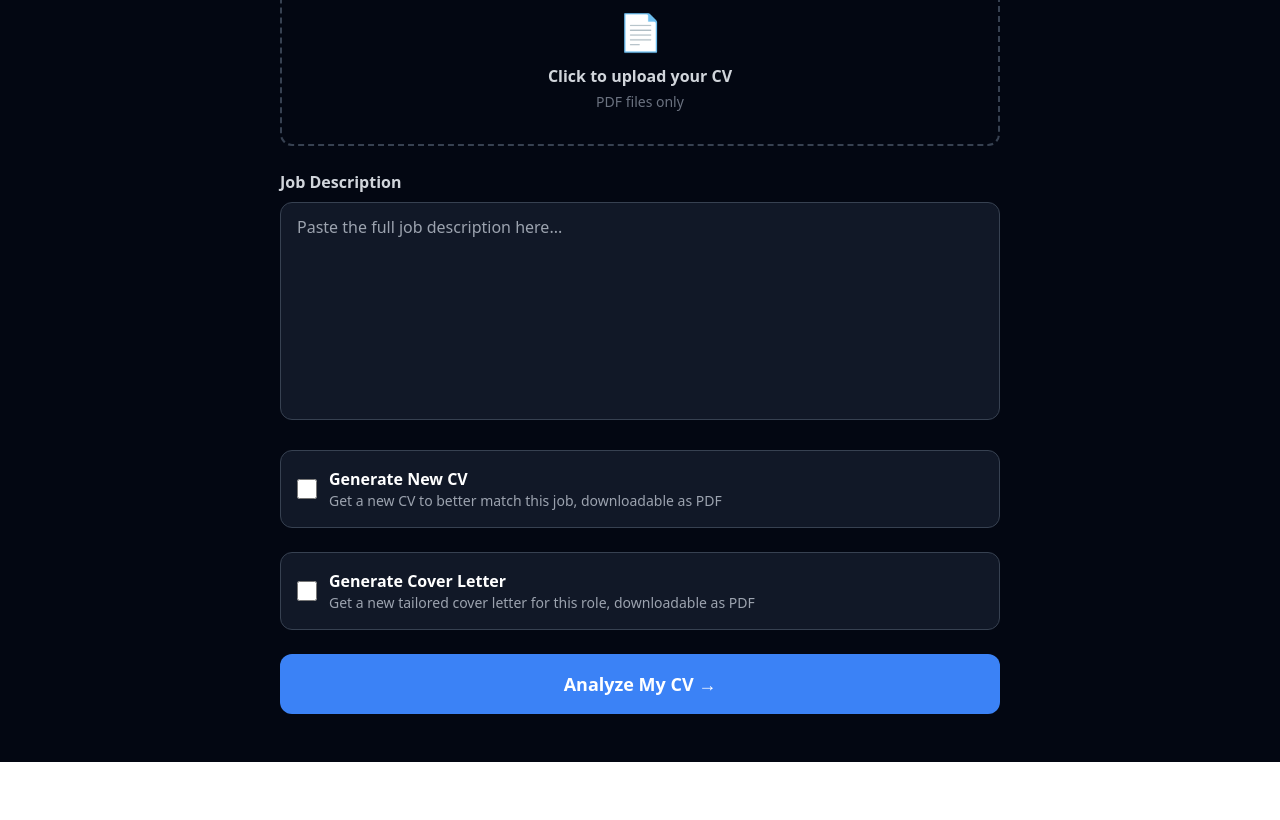
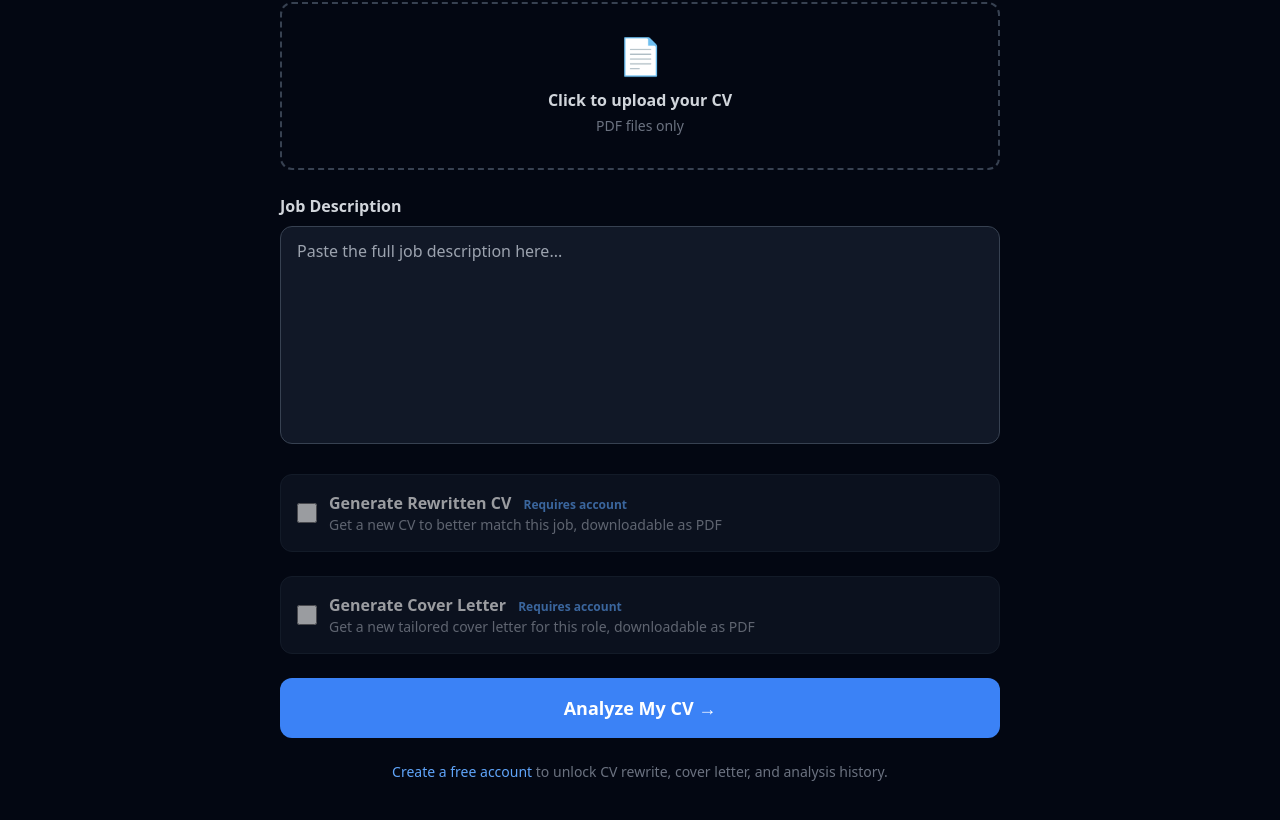
Before and after one commit to unbothered042/resumex-frontend, a React (Create React App) app: page /dashboard in a window 1280 px wide. Shown: the part 286-1106 px from the top of the page. Before the commit the page ends 1048 px from the top, so only its background shows below. Built offline with nearby package versions, Linux system fonts and the light colour scheme.

Commit message:
Add guest analysis flow and upgrade prompts

```diff
--- a/src/pages/Dashboard.js
+++ b/src/pages/Dashboard.js
@@ -1,5 +1,5 @@
 import React, { useState } from 'react';
-import { useNavigate } from 'react-router-dom';
+import { useNavigate, Link } from 'react-router-dom';
 import API from '../api/axios';
 import Navbar from '../components/Navbar';
 
@@ -11,11 +11,15 @@ function Dashboard() {
   const [coverLetterRequested, setCoverLetterRequested] = useState(false);
   const [loading, setLoading] = useState(false);
   const [error, setError] = useState('');
+  const [requiresAuth, setRequiresAuth] = useState(false);
+
+  const token = localStorage.getItem('access_token');
 
   const handleSubmit = async (e) => {
     e.preventDefault();
     setLoading(true);
     setError('');
+    setRequiresAuth(false);
 
     try {
       const formData = new FormData();
@@ -30,7 +34,12 @@ function Dashboard() {
 
       navigate('/results', { state: { analysis: res.data } });
     } catch (err) {
-      setError('Analysis failed. Please check your CV and try again.');
+      if (err.response?.data?.requires_auth) {
+        setRequiresAuth(true);
+        setError('');
+      } else {
+        setError('Analysis failed. Please check your CV and try again.');
+      }
     } finally {
       setLoading(false);
     }
@@ -41,11 +50,22 @@ function Dashboard() {
       <Navbar />
       <div className="max-w-3xl mx-auto px-6 py-12">
         <h1 className="text-4xl font-bold mb-2">Analyze Your CV</h1>
-        <p className="text-gray-400 mb-10">Upload your CV and paste the job description to get started.</p>
+        <p className="text-gray-400 mb-10">Start with a free CV analysis, no account required. Sign up to unlock tailored rewrites and cover letters</p>
 
         {error && (
           <div className="bg-red-500 bg-opacity-20 border border-red-500 text-red-400 px-4 py-3 rounded-lg mb-6">
             {error}
+          </div>
+        )}
+
+        {requiresAuth && (
+          <div className="bg-blue-500 bg-opacity-20 border border-blue-500 text-blue-300 px-4 py-4 rounded-lg mb-6">
+            <p className="font-semibold mb-2">Create a free account to unlock this feature.</p>
+            <p className="text-sm mb-4">Create a free CVX account to unlock tailored CV rewrites, cover letters and saved results.</p>
+            <div className="flex gap-3">
+              <Link to="/register" className="bg-blue-500 hover:bg-blue-600 px-4 py-2 rounded-lg text-sm font-semibold transition">Create Free Account</Link>
+              <Link to="/login" className="border border-blue-500 hover:bg-blue-500 hover:bg-opacity-20 px-4 py-2 rounded-lg text-sm font-semibold transition">Login</Link>
+            </div>
           </div>
         )}
 
@@ -76,18 +96,18 @@ function Dashboard() {
             <textarea value={jobDescription} onChange={(e) => setJobDescription(e.target.value)} required rows={8} placeholder="Paste the full job description here..." className="w-full bg-gray-900 border border-gray-700 rounded-xl px-4 py-3 focus:outline-none focus:border-blue-500 resize-none" />
           </div>
 
-          <div className="flex items-center gap-3 bg-gray-900 border border-gray-700 rounded-xl px-4 py-4">
+          <div className={`flex items-center gap-3 rounded-xl px-4 py-4 border ${token ? 'bg-gray-900 border-gray-700' : 'bg-gray-900 border-gray-800 opacity-60'}`}>
             <input type="checkbox" id="rewrite" checked={cvRewriteRequested} onChange={(e) => setCvRewriteRequested(e.target.checked)} className="w-5 h-5 accent-blue-500" />
-            <label htmlFor="rewrite" className="cursor-pointer">
-              <p className="font-semibold">Generate New CV</p>
+            <label htmlFor="rewrite" className="cursor-pointer flex-1">
+              <p className="font-semibold">Generate Rewritten CV {!token && <span className="text-blue-400 text-xs ml-2">Requires account</span>}</p>
               <p className="text-gray-400 text-sm">Get a new CV to better match this job, downloadable as PDF</p>
             </label>
           </div>
 
-          <div className="flex items-center gap-3 bg-gray-900 border border-gray-700 rounded-xl px-4 py-4">
+          <div className={`flex items-center gap-3 rounded-xl px-4 py-4 border ${token ? 'bg-gray-900 border-gray-700' : 'bg-gray-900 border-gray-800 opacity-60'}`}>
             <input type="checkbox" id="cover-letter" checked={coverLetterRequested} onChange={(e) => setCoverLetterRequested(e.target.checked)} className="w-5 h-5 accent-blue-500" />
-            <label htmlFor="cover-letter" className="cursor-pointer">
-              <p className="font-semibold">Generate Cover Letter</p>
+            <label htmlFor="cover-letter" className="cursor-pointer flex-1">
+              <p className="font-semibold">Generate Cover Letter {!token && <span className="text-blue-400 text-xs ml-2">Requires account</span>}</p>
               <p className="text-gray-400 text-sm">Get a new tailored cover letter for this role, downloadable as PDF</p>
             </label>
           </div>
@@ -95,6 +115,12 @@ function Dashboard() {
           <button type="submit" disabled={loading} className="bg-blue-500 hover:bg-blue-600 py-4 rounded-xl font-semibold text-lg transition disabled:opacity-50">
             {loading ? 'Analyzing your CV... This may take a moment ⏳' : 'Analyze My CV →'}
           </button>
+
+          {!token && (
+            <p className="text-center text-gray-500 text-sm">
+              <Link to="/register" className="text-blue-400 hover:underline">Create a free account</Link> to unlock CV rewrite, cover letter, and analysis history.
+            </p>
+          )}
         </form>
       </div>
     </div>
--- a/src/pages/Landing.js
+++ b/src/pages/Landing.js
@@ -19,9 +19,7 @@ function Landing() {
           Land Your Dream Job with <span className="text-blue-400">CVX</span>
         </h1>
         <p className="text-xl text-gray-400 max-w-2xl mb-10">
-          Upload your CV, paste the job description, and get an AI-powered analysis
-          with match score, skill gaps, improvement tips, and a rewritten CV — in seconds.
-        </p>
+          Get a Recruiter-Level CV Analysis in Seconds. Upload your CV and paste a job description to get instant AI-powered analysis. No account required to start. Sign up free to unlock CV rewrites and cover letters.</p>
         <div className="flex gap-4">
           {token ? (
             <Link
--- a/src/pages/Results.js
+++ b/src/pages/Results.js
@@ -7,6 +7,7 @@ function Results() {
   const location = useLocation();
   const navigate = useNavigate();
   const analysis = location.state?.analysis;
+  const token = localStorage.getItem('access_token');
 
   if (!analysis) {
     navigate('/dashboard');
@@ -81,33 +82,47 @@ function Results() {
         </div>
 
         <div className="bg-gray-900 border border-gray-700 rounded-xl p-6 mb-6">
-          <h2 className="text-xl font-semibold mb-4 text-yellow-400">📋 Summary</h2>
+          <h2 className="text-xl font-semibold mb-4 text-yellow-400">Summary</h2>
           <p className="text-gray-300 leading-relaxed">{analysis.summary}</p>
         </div>
 
         {analysis.cv_rewrite_requested && analysis.rewritten_cv && (
           <div className="bg-gray-900 border border-blue-500 rounded-xl p-6 mb-6">
             <h2 className="text-xl font-semibold mb-4 text-blue-400">New CV Ready</h2>
-            <p className="text-gray-400 mb-4">Your New CV tailored to this role is ready.</p>
-            <button onClick={() => handleDownload('cv')} className="bg-blue-500 hover:bg-blue-600 px-6 py-3 rounded-lg font-semibold transition">
-              Download New CV (PDF)
-            </button>
+            <p className="text-gray-400 mb-4">Your newly written CV tailored to this role is ready.</p>
+            <button onClick={() => handleDownload('cv')} className="bg-blue-500 hover:bg-blue-600 px-6 py-3 rounded-lg font-semibold transition">Download New CV (PDF)</button>
           </div>
         )}
 
         {analysis.cover_letter_requested && analysis.cover_letter && (
           <div className="bg-gray-900 border border-purple-500 rounded-xl p-6 mb-6">
             <h2 className="text-xl font-semibold mb-4 text-purple-400">Cover Letter Ready</h2>
-            <p className="text-gray-400 mb-4">Your new cover letter for this role is ready.</p>
-            <button onClick={() => handleDownload('cover-letter')} className="bg-purple-500 hover:bg-purple-600 px-6 py-3 rounded-lg font-semibold transition">
-              Download Cover Letter (PDF)
-            </button>
+            <p className="text-gray-400 mb-4">Your newly generated cover letter for this role is ready.</p>
+            <button onClick={() => handleDownload('cover-letter')} className="bg-purple-500 hover:bg-purple-600 px-6 py-3 rounded-lg font-semibold transition">Download Cover Letter (PDF)</button>
+          </div>
+        )}
+
+        {analysis.guest && (
+          <div className="bg-gray-900 border border-blue-500 rounded-xl p-6 mb-6">
+            <h2 className="text-xl font-semibold mb-3 text-blue-400">Want more from CVX?</h2>
+            <p className="text-gray-400 mb-4">Create a free account to unlock:</p>
+            <ul className="text-gray-300 text-sm mb-5 space-y-2">
+              <li>A new CV tailored to this job (PDF)</li>
+              <li>📝 A new cover letter for this role (PDF)</li>
+              <li>📋 Analysis history and access all past analyses</li>
+            </ul>
+            <div className="flex gap-3">
+              <Link to="/register" className="bg-blue-500 hover:bg-blue-600 px-6 py-3 rounded-lg font-semibold transition">Create Free Account</Link>
+              <Link to="/login" className="border border-gray-600 hover:border-blue-400 px-6 py-3 rounded-lg font-semibold transition">Login</Link>
+            </div>
           </div>
         )}
 
         <div className="flex gap-4 mt-4">
           <Link to="/dashboard" className="flex-1 text-center bg-gray-800 hover:bg-gray-700 py-3 rounded-xl font-semibold transition">Analyze Another CV</Link>
-          <Link to="/history" className="flex-1 text-center bg-gray-800 hover:bg-gray-700 py-3 rounded-xl font-semibold transition">View History</Link>
+          {token && (
+            <Link to="/history" className="flex-1 text-center bg-gray-800 hover:bg-gray-700 py-3 rounded-xl font-semibold transition">View History</Link>
+          )}
         </div>
       </div>
     </div>
```
